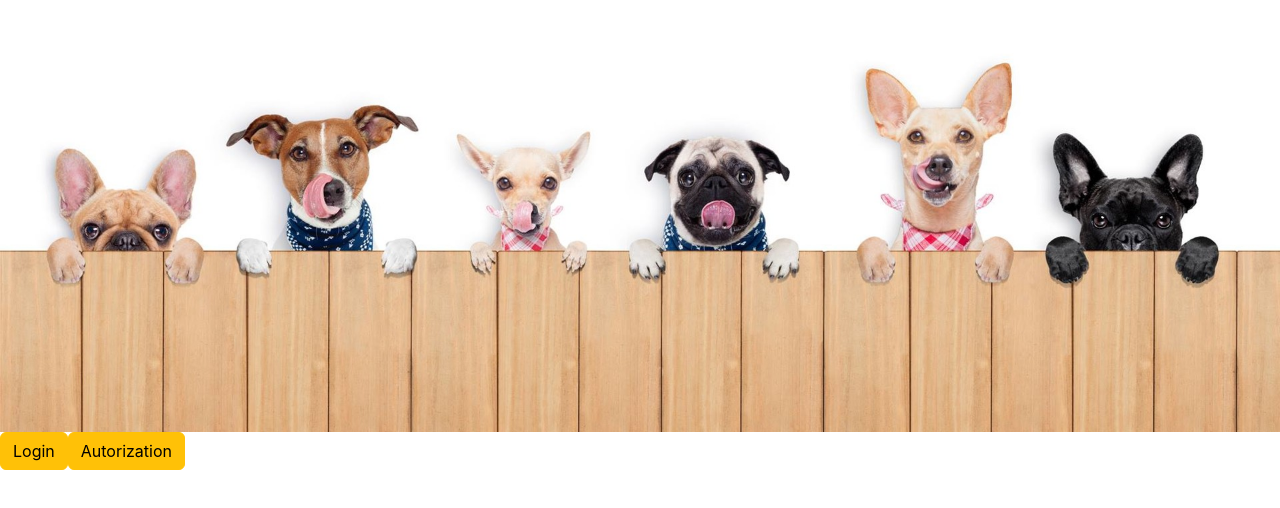
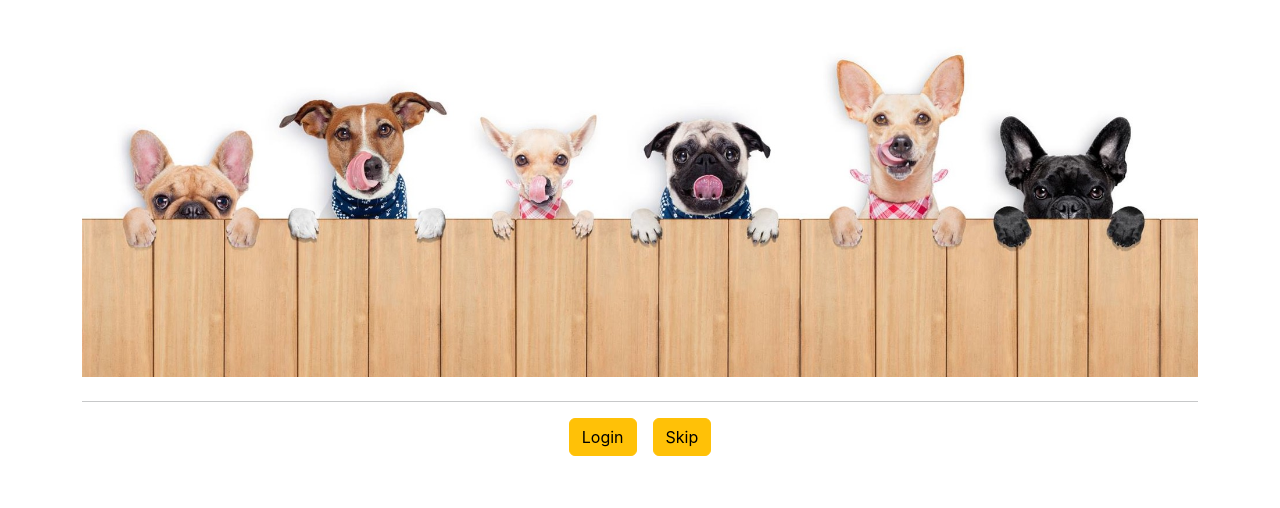
Before and after one commit to AlexeySitnikov/pet-food-store, a React (Create React App) app: page / in a window 1280 px wide. Shown: the top 508 px of the page. Built offline with nearby package versions, Linux system fonts and the light colour scheme.

Commit message:
login page almost done

```diff
--- a/src/components/Header/Header.js
+++ b/src/components/Header/Header.js
@@ -1,13 +1,18 @@
 import imgHeader from './imgHeader.jpg'
-import './headerStyles.module.css'
+import styles from './headerStyles.module.css'
 
 export function Header() {
   return (
-    <div className="header">
-      <img src={imgHeader} className="card-img-top" alt="..." />
-      <div>
-        <button type="button" className="btn btn-warning headerBtnLeft">Login</button>
-        <button type="button" className="btn btn-warning headerBtnRight">Autorization</button>
+    <div className="container">
+      <div className="d-flex flex-column align-middle">
+        <div className="mb-2">
+          <img src={imgHeader} className={`${styles.header}`} alt="" />
+        </div>
+        <hr />
+        <div className="text-center">
+          <button type="button" className="btn btn-warning mx-2">Login</button>
+          <button type="button" className="btn btn-warning mx-2">Skip</button>
+        </div>
       </div>
     </div>
   )
--- a/src/components/Header/headerStyles.module.css
+++ b/src/components/Header/headerStyles.module.css
@@ -1,20 +1,22 @@
 
 
 .header{
-  position: relative;
+  /* position: relative; */
   text-align: center;
   color: white;
+  width: 100%;
+  /* align-self: center; */
 }
 
 .headerBtnLeft{
   position: absolute;
-  bottom: 8px;
+  top: 8px;
   left: 16px;
 }
 
 .headerBtnRigh{
   position: absolute;
-  bottom: 8px;
+  top: 8px;
   right: 16px;
   background-color: aqua;
 }
```
